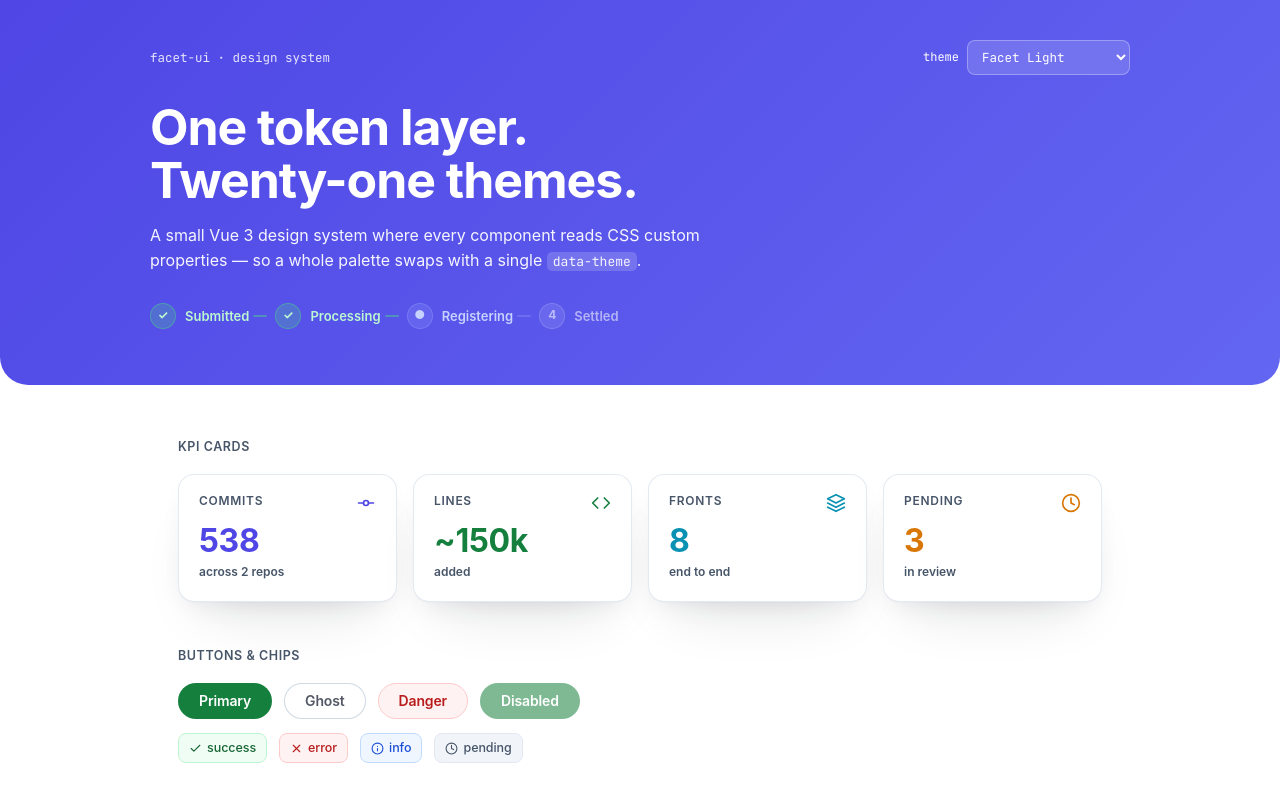
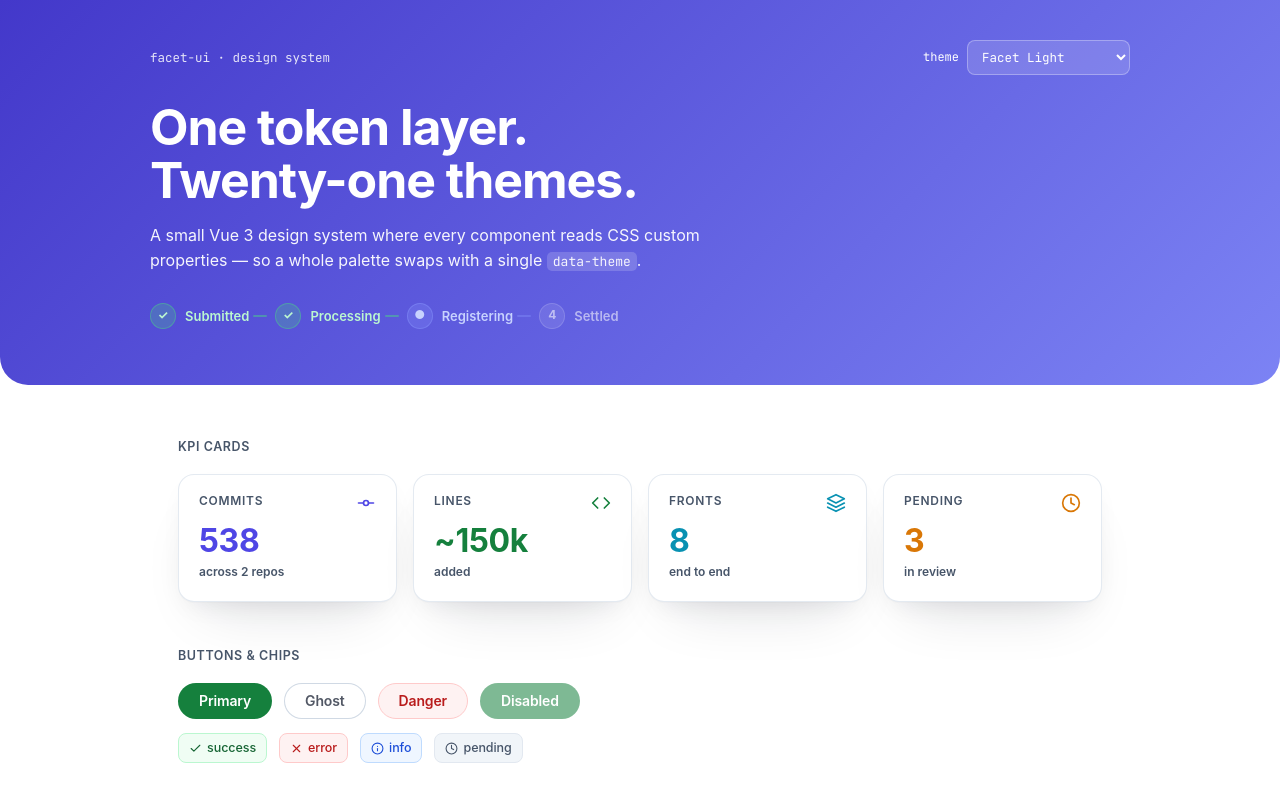
Before and after one commit to carlosvoliv/facet-ui, a Vue app: page / in a window 1280 px wide. Shown: the top 800 px of the page. Built offline with nearby package versions, Linux system fonts and the light colour scheme.

Commit message:
refine(modal): drop card border; deepen header gradients for visible depth

```diff
--- a/scripts/build-themes.mjs
+++ b/scripts/build-themes.mjs
@@ -18,6 +18,19 @@ const rgba = (hex, a) => {
   return `rgba(${r}, ${g}, ${b}, ${a})`
 }
 
+// f < 1 darkens, f > 1 lightens — used to add depth to header gradients.
+const shade = (hex, f) => {
+  const m = /^#?([0-9a-f]{2})([0-9a-f]{2})([0-9a-f]{2})$/i.exec(hex || '')
+  if (!m) return hex
+  return (
+    '#' +
+    [1, 2, 3]
+      .map((i) => Math.max(0, Math.min(255, Math.round(parseInt(m[i], 16) * f))))
+      .map((v) => v.toString(16).padStart(2, '0'))
+      .join('')
+  )
+}
+
 function tokens(c, dark) {
   const brand = c.accent || c.color4
   const brandStrong = c.color12 || c.color4 || brand
@@ -28,8 +41,8 @@ function tokens(c, dark) {
     '--ft-brand': brand,
     '--ft-brand-hover': c.color4 || brand,
     '--ft-brand-strong': brandStrong,
-    '--ft-header-grad': `linear-gradient(135deg, ${brand} 0%, ${brandStrong} 100%)`,
-    '--ft-header-grad-danger': `linear-gradient(135deg, ${c.color1} 0%, ${c.color9 || c.color1} 100%)`,
+    '--ft-header-grad': `linear-gradient(135deg, ${shade(brand, 0.8)} 0%, ${brandStrong} 100%)`,
+    '--ft-header-grad-danger': `linear-gradient(135deg, ${shade(c.color1, 0.78)} 0%, ${c.color9 || c.color1} 100%)`,
 
     '--ft-success': c.color2,
     '--ft-success-hover': c.color2,
--- a/src/components/FacetModal.vue
+++ b/src/components/FacetModal.vue
@@ -85,7 +85,6 @@ onBeforeUnmount(() => window.removeEventListener('keydown', onKey))
   width: 100%;
   background: var(--ft-surface-base);
   color: var(--ft-text);
-  border: 1px solid var(--ft-border);
   border-radius: 18px;
   box-shadow: var(--ft-card-shadow);
   overflow: hidden;
--- a/src/styles/themes.css
+++ b/src/styles/themes.css
@@ -5,8 +5,8 @@
   --ft-brand: #89b4fa;
   --ft-brand-hover: #89b4fa;
   --ft-brand-strong: #89b4fa;
-  --ft-header-grad: linear-gradient(135deg, #89b4fa 0%, #89b4fa 100%);
-  --ft-header-grad-danger: linear-gradient(135deg, #f38ba8 0%, #f38ba8 100%);
+  --ft-header-grad: linear-gradient(135deg, #6e90c8 0%, #89b4fa 100%);
+  --ft-header-grad-danger: linear-gradient(135deg, #be6c83 0%, #f38ba8 100%);
   --ft-success: #a6e3a1;
   --ft-success-hover: #a6e3a1;
   --ft-success-fg: #a6e3a1;
@@ -65,8 +65,8 @@
   --ft-brand: #1e66f5;
   --ft-brand-hover: #1e66f5;
   --ft-brand-strong: #1e66f5;
-  --ft-header-grad: linear-gradient(135deg, #1e66f5 0%, #1e66f5 100%);
-  --ft-header-grad-danger: linear-gradient(135deg, #d20f39 0%, #d20f39 100%);
+  --ft-header-grad: linear-gradient(135deg, #1852c4 0%, #1e66f5 100%);
+  --ft-header-grad-danger: linear-gradient(135deg, #a40c2c 0%, #d20f39 100%);
   --ft-success: #40a02b;
   --ft-success-hover: #40a02b;
   --ft-success-fg: #40a02b;
@@ -125,8 +125,8 @@
   --ft-brand: #7d82d9;
   --ft-brand-hover: #7d82d9;
   --ft-brand-strong: #c2c4f0;
-  --ft-header-grad: linear-gradient(135deg, #7d82d9 0%, #c2c4f0 100%);
-  --ft-header-grad-danger: linear-gradient(135deg, #ed5b5a 0%, #faaaa9 100%);
+  --ft-header-grad: linear-gradient(135deg, #6468ae 0%, #c2c4f0 100%);
+  --ft-header-grad-danger: linear-gradient(135deg, #b94746 0%, #faaaa9 100%);
   --ft-success: #92a593;
   --ft-success-hover: #92a593;
   --ft-success-fg: #c4cfc4;
@@ -185,8 +185,8 @@
   --ft-brand: #7fbbb3;
   --ft-brand-hover: #7fbbb3;
   --ft-brand-strong: #7fbbb3;
-  --ft-header-grad: linear-gradient(135deg, #7fbbb3 0%, #7fbbb3 100%);
-  --ft-header-grad-danger: linear-gradient(135deg, #e67e80 0%, #e67e80 100%);
+  --ft-header-grad: linear-gradient(135deg, #66968f 0%, #7fbbb3 100%);
+  --ft-header-grad-danger: linear-gradient(135deg, #b36264 0%, #e67e80 100%);
   --ft-success: #a7c080;
   --ft-success-hover: #a7c080;
   --ft-success-fg: #a7c080;
@@ -245,8 +245,8 @@
   --ft-brand: #205ea6;
   --ft-brand-hover: #205ea6;
   --ft-brand-strong: #4385be;
-  --ft-header-grad: linear-gradient(135deg, #205ea6 0%, #4385be 100%);
-  --ft-header-grad-danger: linear-gradient(135deg, #d14d41 0%, #d14d41 100%);
+  --ft-header-grad: linear-gradient(135deg, #1a4b85 0%, #4385be 100%);
+  --ft-header-grad-danger: linear-gradient(135deg, #a33c33 0%, #d14d41 100%);
   --ft-success: #879a39;
   --ft-success-hover: #879a39;
   --ft-success-fg: #879a39;
@@ -305,8 +305,8 @@
   --ft-brand: #7daea3;
   --ft-brand-hover: #7daea3;
   --ft-brand-strong: #7daea3;
-  --ft-header-grad: linear-gradient(135deg, #7daea3 0%, #7daea3 100%);
-  --ft-header-grad-danger: linear-gradient(135deg, #ea6962 0%, #ea6962 100%);
+  --ft-header-grad: linear-gradient(135deg, #648b82 0%, #7daea3 100%);
+  --ft-header-grad-danger: linear-gradient(135deg, #b7524c 0%, #ea6962 100%);
   --ft-success: #a9b665;
   --ft-success-hover: #a9b665;
   --ft-success-fg: #a9b665;
@@ -365,8 +365,8 @@
   --ft-brand: #82fb9c;
   --ft-brand-hover: #829dd4;
   --ft-brand-strong: #c4d2ed;
-  --ft-header-grad: linear-gradient(135deg, #82fb9c 0%, #c4d2ed 100%);
-  --ft-header-grad-danger: linear-gradient(135deg, #50f872 0%, #85ff9d 100%);
+  --ft-header-grad: linear-gradient(135deg, #68c97d 0%, #c4d2ed 100%);
+  --ft-header-grad-danger: linear-gradient(135deg, #3ec159 0%, #85ff9d 100%);
   --ft-success: #4fe88f;
   --ft-success-hover: #4fe88f;
   --ft-success-fg: #9cf7c2;
@@ -425,8 +425,8 @@
   --ft-brand: #7e9cd8;
   --ft-brand-hover: #7e9cd8;
   --ft-brand-strong: #7fb4ca;
-  --ft-header-grad: linear-gradient(135deg, #7e9cd8 0%, #7fb4ca 100%);
-  --ft-header-grad-danger: linear-gradient(135deg, #c34043 0%, #e82424 100%);
+  --ft-header-grad: linear-gradient(135deg, #657dad 0%, #7fb4ca 100%);
+  --ft-header-grad-danger: linear-gradient(135deg, #983234 0%, #e82424 100%);
   --ft-success: #76946a;
   --ft-success-hover: #76946a;
   --ft-success-fg: #98bb6c;
@@ -485,8 +485,8 @@
   --ft-brand: #8bc9eb;
   --ft-brand-hover: #6fb8e3;
   --ft-brand-strong: #f2fcff;
-  --ft-header-grad: linear-gradient(135deg, #8bc9eb 0%, #f2fcff 100%);
-  --ft-header-grad-danger: linear-gradient(135deg, #4d86b0 0%, #73a6cb 100%);
+  --ft-header-grad: linear-gradient(135deg, #6fa1bc 0%, #f2fcff 100%);
+  --ft-header-grad-danger: linear-gradient(135deg, #3c6989 0%, #73a6cb 100%);
   --ft-success: #5e95bc;
   --ft-success-hover: #5e95bc;
   --ft-success-fg: #86b7d8;
@@ -545,8 +545,8 @@
   --ft-brand: #e68e0d;
   --ft-brand-hover: #e68e0d;
   --ft-brand-strong: #f59e0b;
-  --ft-header-grad: linear-gradient(135deg, #e68e0d 0%, #f59e0b 100%);
-  --ft-header-grad-danger: linear-gradient(135deg, #d35f5f 0%, #b91c1c 100%);
+  --ft-header-grad: linear-gradient(135deg, #b8720a 0%, #f59e0b 100%);
+  --ft-header-grad-danger: linear-gradient(135deg, #a54a4a 0%, #b91c1c 100%);
   --ft-success: #ffc107;
   --ft-success-hover: #ffc107;
   --ft-success-fg: #ffc107;
@@ -605,8 +605,8 @@
   --ft-brand: #78824b;
   --ft-brand-hover: #78824b;
   --ft-brand-strong: #78824b;
-  --ft-header-grad: linear-gradient(135deg, #78824b 0%, #78824b 100%);
-  --ft-header-grad-danger: linear-gradient(135deg, #685742 0%, #685742 100%);
+  --ft-header-grad: linear-gradient(135deg, #60683c 0%, #78824b 100%);
+  --ft-header-grad-danger: linear-gradient(135deg, #514433 0%, #685742 100%);
   --ft-success: #5f875f;
   --ft-success-hover: #5f875f;
   --ft-success-fg: #5f875f;
@@ -665,8 +665,8 @@
   --ft-brand: #81a1c1;
   --ft-brand-hover: #81a1c1;
   --ft-brand-strong: #81a1c1;
-  --ft-header-grad: linear-gradient(135deg, #81a1c1 0%, #81a1c1 100%);
-  --ft-header-grad-danger: linear-gradient(135deg, #bf616a 0%, #bf616a 100%);
+  --ft-header-grad: linear-gradient(135deg, #67819a 0%, #81a1c1 100%);
+  --ft-header-grad-danger: linear-gradient(135deg, #954c53 0%, #bf616a 100%);
   --ft-success: #a3be8c;
   --ft-success-hover: #a3be8c;
   --ft-success-fg: #a3be8c;
@@ -725,8 +725,8 @@
   --ft-brand: #509475;
   --ft-brand-hover: #509475;
   --ft-brand-strong: #acd4cf;
-  --ft-header-grad: linear-gradient(135deg, #509475 0%, #acd4cf 100%);
-  --ft-header-grad-danger: linear-gradient(135deg, #ff5345 0%, #db9f9c 100%);
+  --ft-header-grad: linear-gradient(135deg, #40765e 0%, #acd4cf 100%);
+  --ft-header-grad-danger: linear-gradient(135deg, #c74136 0%, #db9f9c 100%);
   --ft-success: #549e6a;
   --ft-success-hover: #549e6a;
   --ft-success-fg: #63b07a;
@@ -785,8 +785,8 @@
   --ft-brand: #faa968;
   --ft-brand-hover: #faa968;
   --ft-brand-strong: #faa968;
-  --ft-header-grad: linear-gradient(135deg, #faa968 0%, #faa968 100%);
-  --ft-header-grad-danger: linear-gradient(135deg, #f85525 0%, #f85525 100%);
+  --ft-header-grad: linear-gradient(135deg, #c88753 0%, #faa968 100%);
+  --ft-header-grad-danger: linear-gradient(135deg, #c1421d 0%, #f85525 100%);
   --ft-success: #028391;
   --ft-success-hover: #028391;
   --ft-success-fg: #028391;
@@ -845,8 +845,8 @@
   --ft-brand: #f38d70;
   --ft-brand-hover: #f38d70;
   --ft-brand-strong: #f8a788;
-  --ft-header-grad: linear-gradient(135deg, #f38d70 0%, #f8a788 100%);
-  --ft-header-grad-danger: linear-gradient(135deg, #fd6883 0%, #ff8297 100%);
+  --ft-header-grad: linear-gradient(135deg, #c2715a 0%, #f8a788 100%);
+  --ft-header-grad-danger: linear-gradient(135deg, #c55166 0%, #ff8297 100%);
   --ft-success: #adda78;
   --ft-success-hover: #adda78;
   --ft-success-fg: #c8e292;
@@ -905,8 +905,8 @@
   --ft-brand: #56949f;
   --ft-brand-hover: #56949f;
   --ft-brand-strong: #56949f;
-  --ft-header-grad: linear-gradient(135deg, #56949f 0%, #56949f 100%);
-  --ft-header-grad-danger: linear-gradient(135deg, #b4637a 0%, #b4637a 100%);
+  --ft-header-grad: linear-gradient(135deg, #45767f 0%, #56949f 100%);
+  --ft-header-grad-danger: linear-gradient(135deg, #8c4d5f 0%, #b4637a 100%);
   --ft-success: #286983;
   --ft-success-hover: #286983;
   --ft-success-fg: #286983;
@@ -965,8 +965,8 @@
   --ft-brand: #7aa2f7;
   --ft-brand-hover: #7aa2f7;
   --ft-brand-strong: #7da6ff;
-  --ft-header-grad: linear-gradient(135deg, #7aa2f7 0%, #7da6ff 100%);
-  --ft-header-grad-danger: linear-gradient(135deg, #f7768e 0%, #ff7a93 100%);
+  --ft-header-grad: linear-gradient(135deg, #6282c6 0%, #7da6ff 100%);
+  --ft-header-grad-danger: linear-gradient(135deg, #c15c6f 0%, #ff7a93 100%);
   --ft-success: #9ece6a;
   --ft-success-hover: #9ece6a;
   --ft-success-fg: #b9f27c;
@@ -1025,8 +1025,8 @@
   --ft-brand: #8d8d8d;
   --ft-brand-hover: #8d8d8d;
   --ft-brand-strong: #8d8d8d;
-  --ft-header-grad: linear-gradient(135deg, #8d8d8d 0%, #8d8d8d 100%);
-  --ft-header-grad-danger: linear-gradient(135deg, #a4a4a4 0%, #a4a4a4 100%);
+  --ft-header-grad: linear-gradient(135deg, #717171 0%, #8d8d8d 100%);
+  --ft-header-grad-danger: linear-gradient(135deg, #808080 0%, #a4a4a4 100%);
   --ft-success: #b6b6b6;
   --ft-success-hover: #b6b6b6;
   --ft-success-fg: #b6b6b6;
@@ -1085,8 +1085,8 @@
   --ft-brand: #6e6e6e;
   --ft-brand-hover: #1a1a1a;
   --ft-brand-strong: #1a1a1a;
-  --ft-header-grad: linear-gradient(135deg, #6e6e6e 0%, #1a1a1a 100%);
-  --ft-header-grad-danger: linear-gradient(135deg, #2a2a2a 0%, #2a2a2a 100%);
+  --ft-header-grad: linear-gradient(135deg, #585858 0%, #1a1a1a 100%);
+  --ft-header-grad-danger: linear-gradient(135deg, #212121 0%, #2a2a2a 100%);
   --ft-success: #3a3a3a;
   --ft-success-hover: #3a3a3a;
   --ft-success-fg: #3a3a3a;
--- a/src/styles/tokens.css
+++ b/src/styles/tokens.css
@@ -17,8 +17,8 @@
   --ft-brand:            #4f46e5;
   --ft-brand-hover:      #4338ca;
   --ft-brand-strong:     #6366f1;
-  --ft-header-grad:        linear-gradient(135deg, #4f46e5 0%, #6366f1 100%);
-  --ft-header-grad-danger: linear-gradient(135deg, #b91c1c 0%, #dc2626 100%);
+  --ft-header-grad:        linear-gradient(135deg, #4338ca 0%, #7c83f4 100%);
+  --ft-header-grad-danger: linear-gradient(135deg, #991b1b 0%, #ef4444 100%);
 
   /* ── Semantics ───────────────────────────────────────────────────────── */
   --ft-success:          #15803d;
@@ -91,8 +91,8 @@
   --ft-brand:            #6366f1;
   --ft-brand-hover:      #818cf8;
   --ft-brand-strong:     #818cf8;
-  --ft-header-grad:        linear-gradient(135deg, #4338ca 0%, #6366f1 100%);
-  --ft-header-grad-danger: linear-gradient(135deg, #dc2626 0%, #f87171 100%);
+  --ft-header-grad:        linear-gradient(135deg, #4338ca 0%, #818cf8 100%);
+  --ft-header-grad-danger: linear-gradient(135deg, #b91c1c 0%, #fb7185 100%);
 
   --ft-success:          #22c55e;
   --ft-success-hover:    #16a34a;
```
